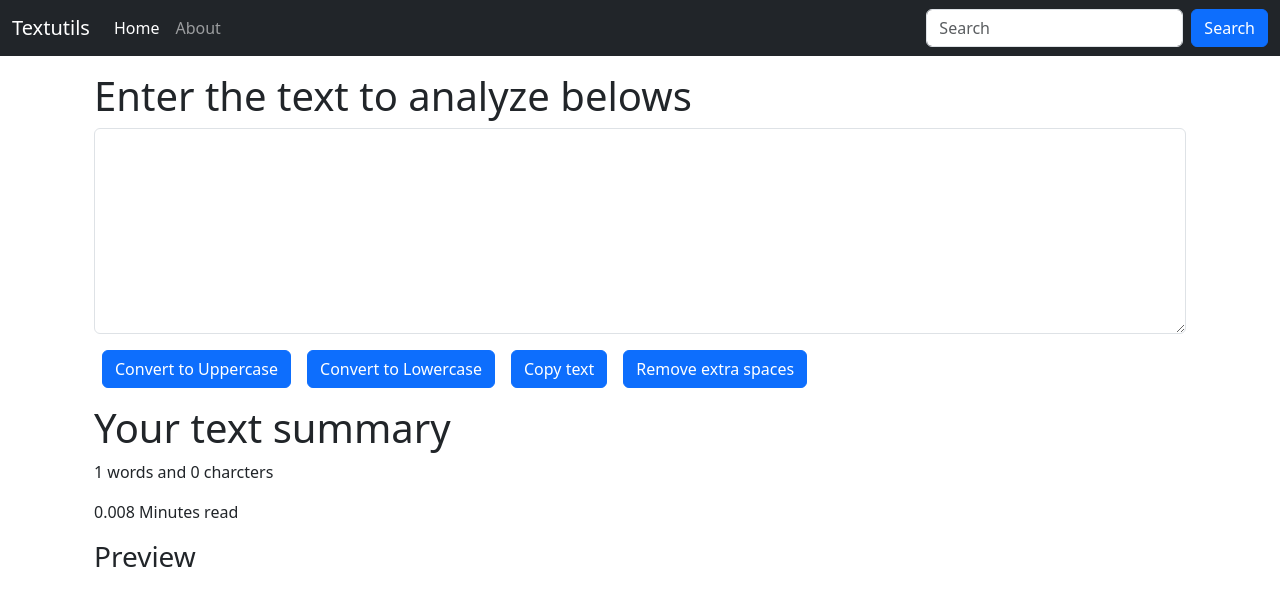
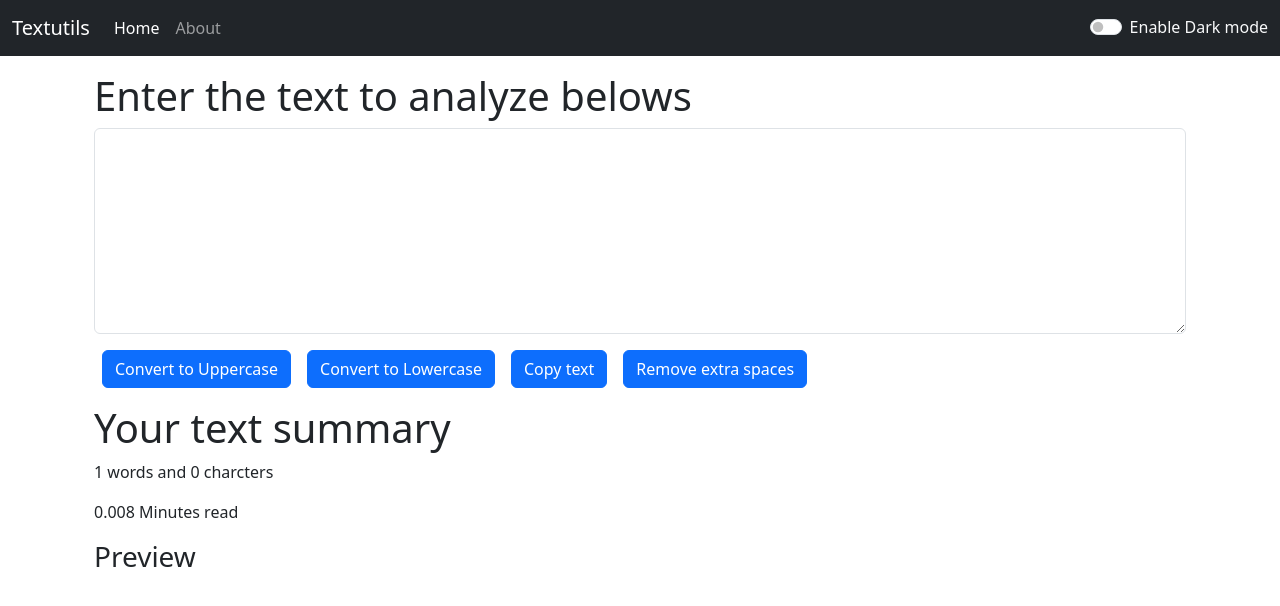
Before and after one commit to atharitcc/reactJSDemotodo, a React (Create React App) app: page / in a window 1280 px wide. Shown: the top 606 px of the page. Built offline with nearby package versions, Linux system fonts and the light colour scheme.

Commit message:
state & props

```diff
--- a/src/App.js
+++ b/src/App.js
@@ -1,3 +1,4 @@
+import { useState } from 'react';
 import './App.css';
 // import About from './components/About';
 import Navbar from './components/Navbar';
@@ -5,10 +6,11 @@
 
 
 function App() {
+  const [mode, setMode] = useState("dark"); // whether dark mode is enable or not
   return (
     <>
       {/* <Navbar title="Textutils" aboutText="About Textutils"/> */}
-      <Navbar title="Textutils"/>
+      <Navbar title="Textutils" mode={mode}/>
       <div className='container my-3'>
         <TextForm heading="Enter the text to analyze belows"/>
         {/* <About/> */}
--- a/src/components/Navbar.js
+++ b/src/components/Navbar.js
@@ -4,7 +4,7 @@
 
 export default function Navbar(props) {
   return (
-    <nav className="navbar navbar-expand-lg navbar-dark bg-dark">
+    <nav className={`navbar navbar-expand-lg navbar-${props.mode} bg-${props.mode}`}>
       <div className="container-fluid">
         <a className="navbar-brand" href="/">{props.title}</a>
         <button className="navbar-toggler" type="button" data-bs-toggle="collapse" data-bs-target="#navbarSupportedContent" aria-controls="navbarSupportedContent" aria-expanded="false" aria-label="Toggle navigation">
@@ -19,10 +19,15 @@
               <a className="nav-link" href="/">{props.aboutText}</a>
             </li>
           </ul>
-          <form className="d-flex" role="search">
+          {/* <form className="d-flex" role="search">
             <input className="form-control me-2" type="search" placeholder="Search" aria-label="Search" />
             <button className="btn btn-primary" type="submit">Search</button>
-          </form>
+          </form> */}
+
+          <div class="form-check form-switch text-light">
+            <input class="form-check-input" type="checkbox" role="switch" id="flexSwitchCheckDefault"/>
+              <label class="form-check-label" for="flexSwitchCheckDefault">Enable Dark mode</label>
+          </div>
         </div>
       </div>
     </nav>
```
